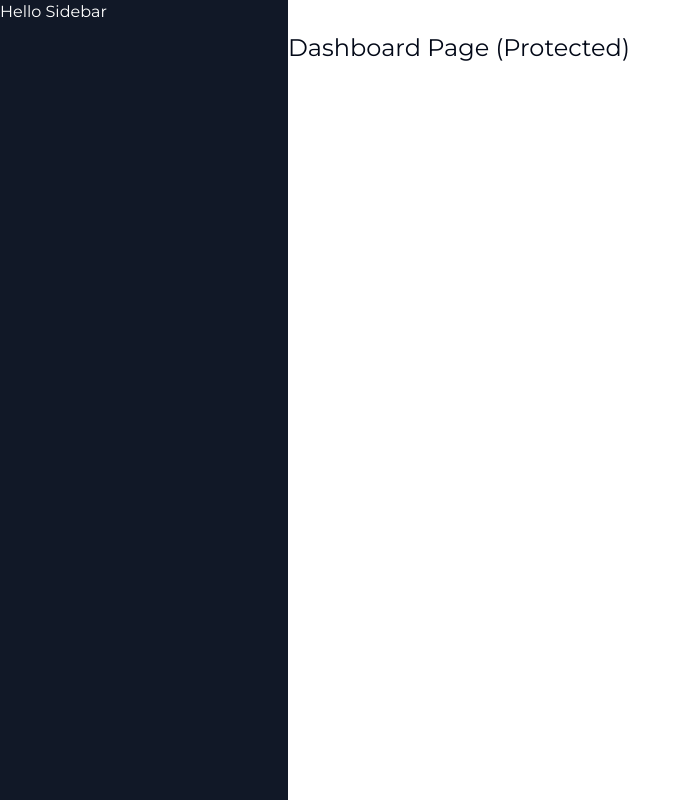
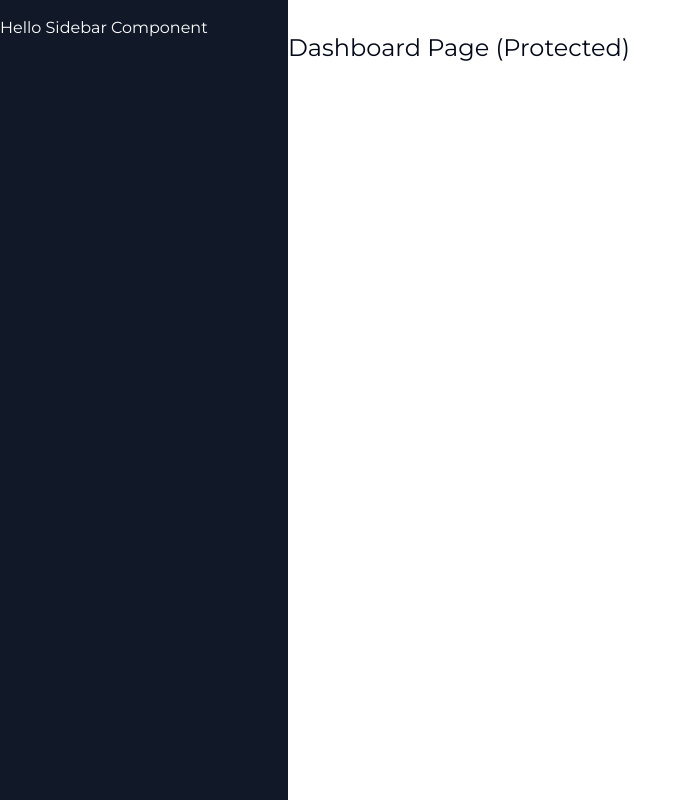
Before and after one commit to mrwebwork/ai-saas, a Next.js app: page /dashboard in a window 1280 px wide. Shown: the whole page, without its empty margins (0-690 px from the left). Built offline with nearby package versions, Linux system fonts and the light colour scheme.

Commit message:
Create sidebar component

```diff
--- a/app/(dashboard)/layout.tsx
+++ b/app/(dashboard)/layout.tsx
@@ -1,11 +1,12 @@
 import Navbar from "@/components/Navbar";
+import Sidebar from "@/components/Sidebar";
 
 const DashBoardLayout = ({ children }: { children: React.ReactNode }) => {
   return (
     <div className="h-full relative">
       <div className="hidden h-full md:flex md:w-72 md:flex-col md:fixed md:inset-y-0 z-[80] bg-gray-900">
         {/* //TODO Sidebar Component go here  */}
-        <div className="text-white">Hello Sidebar</div>
+        <Sidebar />
       </div>
       <main className="md:pl-72">
         <Navbar />
--- /dev/null
+++ b/components/Sidebar.tsx
@@ -0,0 +1,11 @@
+"use client";
+
+const Sidebar = () => {
+  return (
+    <div className="space-y-4 py-4 flex flex-col h-full bg-[#111827] text-white">
+      <div>Hello Sidebar Component</div>
+    </div>
+  );
+};
+
+export default Sidebar;
```
